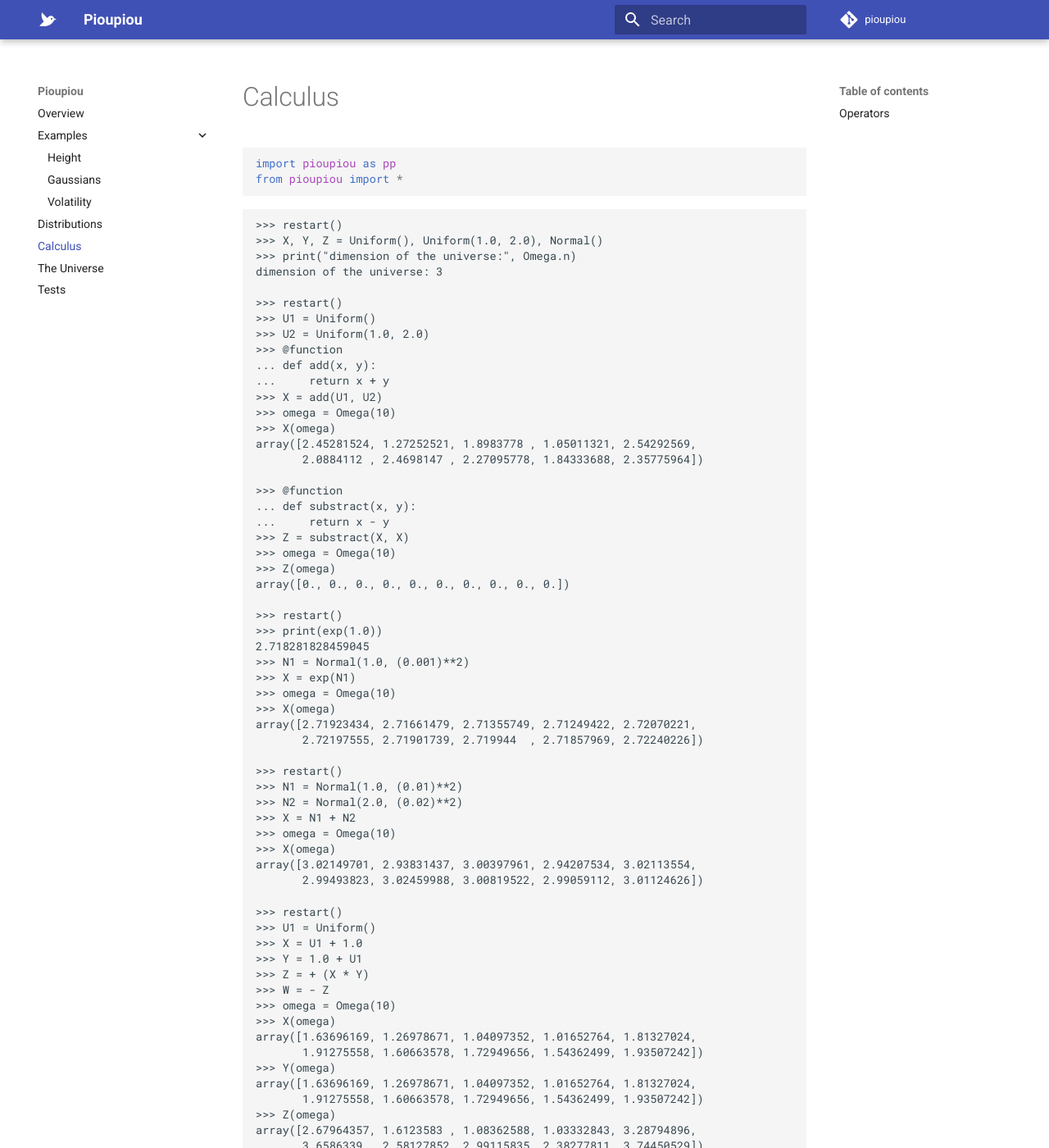
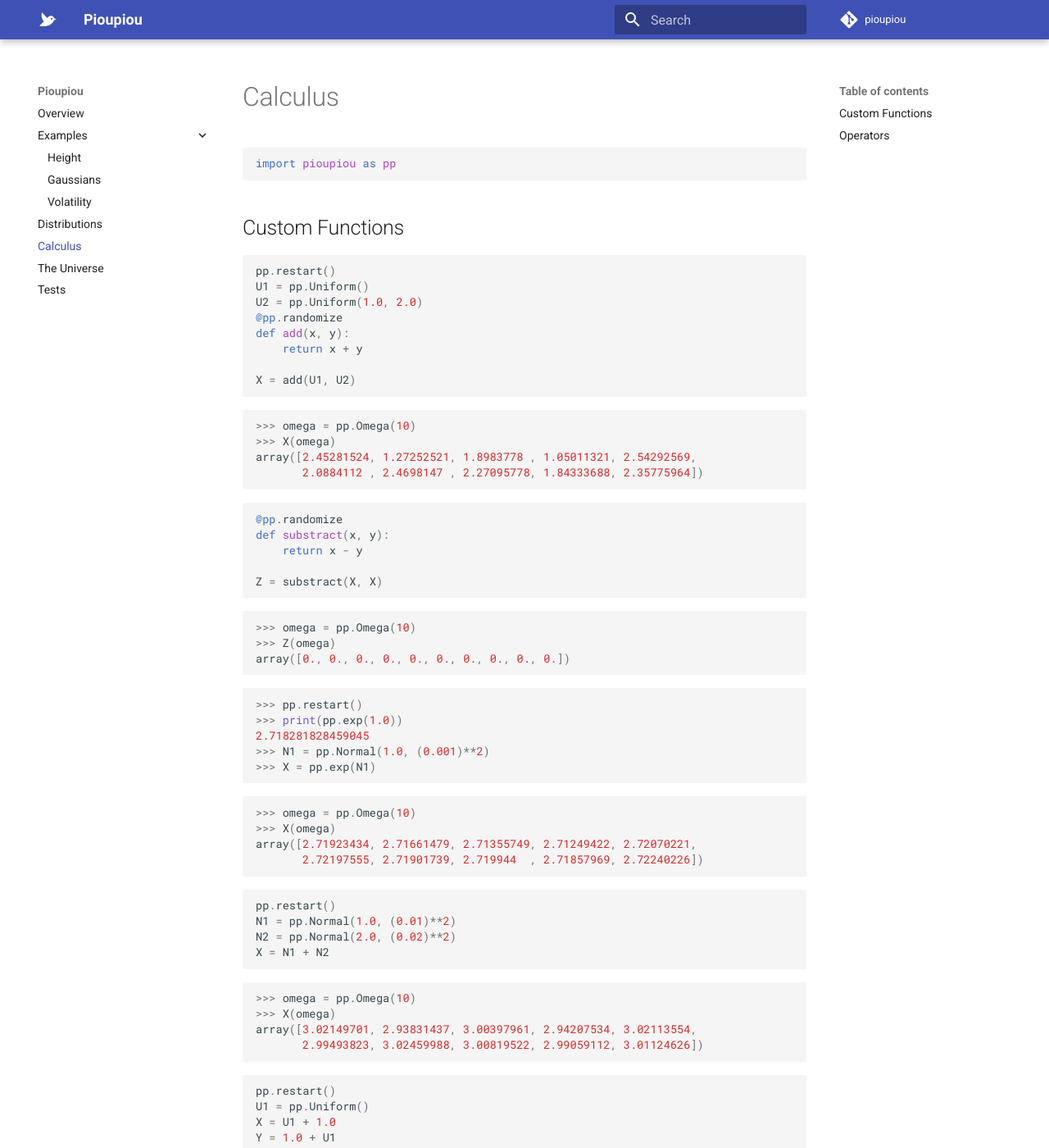
Before and after one commit to boisgera/pioupiou, an MkDocs documentation site: the page built from mkdocs/calculus.md, in a window 1280 px wide and 1400 px high. Shown: the whole window at 82% size. Built offline with MkDocs 1.6.1 and Material for MkDocs 9.7.7, drawn with Linux system fonts in a browser that asks for light colours; comment, search, counter and statistics services are not loaded; some of the changed text lies outside the part shown.

Commit message:
improved doc formatting (calculus)

````diff
--- a/mkdocs/calculus.md
+++ b/mkdocs/calculus.md
@@ -3,159 +3,197 @@
 
 ```python
 import pioupiou as pp
-from pioupiou import *
 ```
 
-    >>> restart()
-    >>> X, Y, Z = Uniform(), Uniform(1.0, 2.0), Normal()
-    >>> print("dimension of the universe:", Omega.n)
-    dimension of the universe: 3
+Custom Functions
+--------------------------------------------------------------------------------
 
-    >>> restart()
-    >>> U1 = Uniform()
-    >>> U2 = Uniform(1.0, 2.0)
-    >>> @function
-    ... def add(x, y):
-    ...     return x + y
-    >>> X = add(U1, U2)
-    >>> omega = Omega(10)
-    >>> X(omega)
-    array([2.45281524, 1.27252521, 1.8983778 , 1.05011321, 2.54292569,
-           2.0884112 , 2.4698147 , 2.27095778, 1.84333688, 2.35775964])
+```python
+pp.restart()
+U1 = pp.Uniform()
+U2 = pp.Uniform(1.0, 2.0)
+@pp.randomize
+def add(x, y):
+    return x + y
 
-    >>> @function
-    ... def substract(x, y):
-    ...     return x - y
-    >>> Z = substract(X, X)
-    >>> omega = Omega(10)
-    >>> Z(omega)
-    array([0., 0., 0., 0., 0., 0., 0., 0., 0., 0.])
+X = add(U1, U2)
+```
 
-    >>> restart()
-    >>> print(exp(1.0))
-    2.718281828459045
-    >>> N1 = Normal(1.0, (0.001)**2)
-    >>> X = exp(N1)
-    >>> omega = Omega(10)
-    >>> X(omega)
-    array([2.71923434, 2.71661479, 2.71355749, 2.71249422, 2.72070221,
-           2.72197555, 2.71901739, 2.719944  , 2.71857969, 2.72240226])
+```python
+>>> omega = pp.Omega(10)
+>>> X(omega)
+array([2.45281524, 1.27252521, 1.8983778 , 1.05011321, 2.54292569,
+       2.0884112 , 2.4698147 , 2.27095778, 1.84333688, 2.35775964])
+```
 
-    >>> restart()
-    >>> N1 = Normal(1.0, (0.01)**2)
-    >>> N2 = Normal(2.0, (0.02)**2)
-    >>> X = N1 + N2
-    >>> omega = Omega(10)
-    >>> X(omega)
-    array([3.02149701, 2.93831437, 3.00397961, 2.94207534, 3.02113554,
-           2.99493823, 3.02459988, 3.00819522, 2.99059112, 3.01124626])
+```python
+@pp.randomize
+def substract(x, y):
+    return x - y
 
-    >>> restart()
-    >>> U1 = Uniform()
-    >>> X = U1 + 1.0
-    >>> Y = 1.0 + U1
-    >>> Z = + (X * Y)
-    >>> W = - Z
-    >>> omega = Omega(10)
-    >>> X(omega)
-    array([1.63696169, 1.26978671, 1.04097352, 1.01652764, 1.81327024,
-           1.91275558, 1.60663578, 1.72949656, 1.54362499, 1.93507242])
-    >>> Y(omega)
-    array([1.63696169, 1.26978671, 1.04097352, 1.01652764, 1.81327024,
-           1.91275558, 1.60663578, 1.72949656, 1.54362499, 1.93507242])
-    >>> Z(omega)
-    array([2.67964357, 1.6123583 , 1.08362588, 1.03332843, 3.28794896,
-           3.6586339 , 2.58127852, 2.99115835, 2.38277811, 3.74450529])
-    >>> W(omega)
-    array([-2.67964357, -1.6123583 , -1.08362588, -1.03332843, -3.28794896,
-           -3.6586339 , -2.58127852, -2.99115835, -2.38277811, -3.74450529])
+Z = substract(X, X)
+```
 
-    >>> pp.restart()
-    >>> U = pp.Uniform()
-    >>> import builtins
-    >>> V = builtins.bool(U) # doctest: +ELLIPSIS
-    Traceback (most recent call last):
-    ...
-    TypeError: ...
-    >>> V = pp.bool(U)
+```python
+>>> omega = pp.Omega(10)
+>>> Z(omega)
+array([0., 0., 0., 0., 0., 0., 0., 0., 0., 0.])
+```
 
-    >>> restart()
-    >>> U1 = Uniform()
-    >>> B = (U1 >= 1/3)
-    >>> omega = Omega(10)
-    >>> B(omega) # doctest: +NORMALIZE_WHITESPACE
-    array([ True, False, False, False, True, True, True, True, True, True])
+```python
+>>> pp.restart()
+>>> print(pp.exp(1.0))
+2.718281828459045
+>>> N1 = pp.Normal(1.0, (0.001)**2)
+>>> X = pp.exp(N1)
+```
 
-    >>> pp.restart()
-    >>> U, C = Uniform(), Constant(1.0)
-    >>> T1 = (U <= 1.0)
-    >>> T2 = (1.0 < U)
-    >>> T3 = (U <= C)
-    >>> T4 = (U < 1.0)
-    >>> T5 = (1.0 <= U)
-    >>> omega = Omega()
-    >>> T1(omega)
-    True
-    >>> T1(omega) == (not T2(omega))
-    True
-    >>> T1(omega) == T3(omega)
-    True
-    >>> T4(omega) == (not T5(omega))
-    True
+```python
+>>> omega = pp.Omega(10)
+>>> X(omega)
+array([2.71923434, 2.71661479, 2.71355749, 2.71249422, 2.72070221,
+       2.72197555, 2.71901739, 2.719944  , 2.71857969, 2.72240226])
+```
 
-    >>> pp.restart()
-    >>> X, Y = Uniform(), Uniform()
-    >>> W = (X == Y)
-    >>> Z = (X != Y)
-    >>> omega = Omega()
-    >>> X(omega), Y(omega)
-    (0.6369616873214543, 0.2697867137638703)
-    >>> W(omega), Z(omega)
-    (False, True)
-    >>> W(omega) != Z(omega)
-    True
+```python
+pp.restart()
+N1 = pp.Normal(1.0, (0.01)**2)
+N2 = pp.Normal(2.0, (0.02)**2)
+X = N1 + N2
+```
 
+```python
+>>> omega = pp.Omega(10)
+>>> X(omega)
+array([3.02149701, 2.93831437, 3.00397961, 2.94207534, 3.02113554,
+       2.99493823, 3.02459988, 3.00819522, 2.99059112, 3.01124626])
+```
 
+```python
+pp.restart()
+U1 = pp.Uniform()
+X = U1 + 1.0
+Y = 1.0 + U1
+Z = + (X * Y)
+W = - Z
+```
+
+```python
+>>> omega = pp.Omega(10)
+>>> X(omega)
+array([1.63696169, 1.26978671, 1.04097352, 1.01652764, 1.81327024,
+       1.91275558, 1.60663578, 1.72949656, 1.54362499, 1.93507242])
+>>> Y(omega)
+array([1.63696169, 1.26978671, 1.04097352, 1.01652764, 1.81327024,
+       1.91275558, 1.60663578, 1.72949656, 1.54362499, 1.93507242])
+>>> Z(omega)
+array([2.67964357, 1.6123583 , 1.08362588, 1.03332843, 3.28794896,
+       3.6586339 , 2.58127852, 2.99115835, 2.38277811, 3.74450529])
+>>> W(omega)
+array([-2.67964357, -1.6123583 , -1.08362588, -1.03332843, -3.28794896,
+       -3.6586339 , -2.58127852, -2.99115835, -2.38277811, -3.74450529])
+```
+
+```python
+>>> pp.restart()
+>>> U = pp.Uniform()
+>>> import builtins
+>>> V = builtins.bool(U) # doctest: +ELLIPSIS
+Traceback (most recent call last):
+...
+TypeError: ...
+>>> V = pp.bool(U)
+```
+
+```python
+pp.restart()
+U1 = pp.Uniform()
+B = (U1 >= 1/3)
+```
+
+```python
+>>> omega = pp.Omega(10)
+>>> B(omega) # doctest: +NORMALIZE_WHITESPACE
+array([ True, False, False, False, True, True, True, True, True, True])
+```
+
+```python
+pp.restart()
+U, C = pp.Uniform(), pp.Constant(1.0)
+T1 = (U <= 1.0)
+T2 = (1.0 < U)
+T3 = (U <= C)
+T4 = (U < 1.0)
+T5 = (1.0 <= U)
+```
+
+```python
+>>> omega = pp.Omega()
+>>> T1(omega)
+True
+>>> T1(omega) == (not T2(omega))
+True
+>>> T1(omega) == T3(omega)
+True
+>>> T4(omega) == (not T5(omega))
+True
+```
+
+```python
+pp.restart()
+X, Y = pp.Uniform(), pp.Uniform()
+W = (X == Y)
+Z = (X != Y)
+```
+
+```python
+>>> omega = pp.Omega()
+>>> X(omega), Y(omega)
+(0.6369616873214543, 0.2697867137638703)
+>>> W(omega), Z(omega)
+(False, True)
+>>> W(omega) != Z(omega)
+True
+```
 
 Operators
 --------------------------------------------------------------------------------
 
-    >>> import pioupiou as pp; pp.restart()
+```python
+pp.restart()
+X, Y, Z = pp.Constant(1.0), pp.Constant(2.0), pp.Constant(4.0)
+```
 
-    >>> X, Y, Z = pp.Constant(1.0), pp.Constant(2.0), pp.Constant(4.0)
-    >>> omega = Omega()
-
-    >>> (X + Y)(omega)
-    3.0
-    >>> (X + 2.0)(omega)
-    3.0
-    >>> (2.0 + X)(omega)
-    3.0
-
-    >>> (X - Y)(omega)
-    -1.0
-    >>> (X - 2.0)(omega)
-    -1.0
-    >>> (2.0 - X)(omega)
-    1.0
-
-    >>> (Y * Z)(omega)
-    8.0
-    >>> (Y * 4.0)(omega)
-    8.0
-    >>> (4.0 * Y)(omega)
-    8.0
-
-    >>> (X / Y)(omega)
-    0.5
-    >>> (X / 2.0)(omega)
-    0.5
-    >>> (1.0 / Y)(omega)
-    0.5
-
-    >>> (Constant(5.0) // Constant(2.0))(omega)
-    2.0
-    >>> (5.0 // Constant(2.0))(omega)
-    2.0
-    >>> (5.0 // Constant(2.0))(omega)
-    2.0
+```python
+>>> omega = pp.Omega()
+>>> (X + Y)(omega)
+3.0
+>>> (X + 2.0)(omega)
+3.0
+>>> (2.0 + X)(omega)
+3.0
+>>> (X - Y)(omega)
+-1.0
+>>> (X - 2.0)(omega)
+-1.0
+>>> (2.0 - X)(omega)
+1.0
+>>> (Y * Z)(omega)
+8.0
+>>> (Y * 4.0)(omega)
+8.0
+>>> (4.0 * Y)(omega)
+8.0
+>>> (X / Y)(omega)
+0.5
+>>> (X / 2.0)(omega)
+0.5
+>>> (1.0 / Y)(omega)
+0.5
+>>> (pp.Constant(5.0) // pp.Constant(2.0))(omega)
+2.0
+>>> (5.0 // pp.Constant(2.0))(omega)
+2.0
+>>> (5.0 // pp.Constant(2.0))(omega)
+2.0
+```
````
